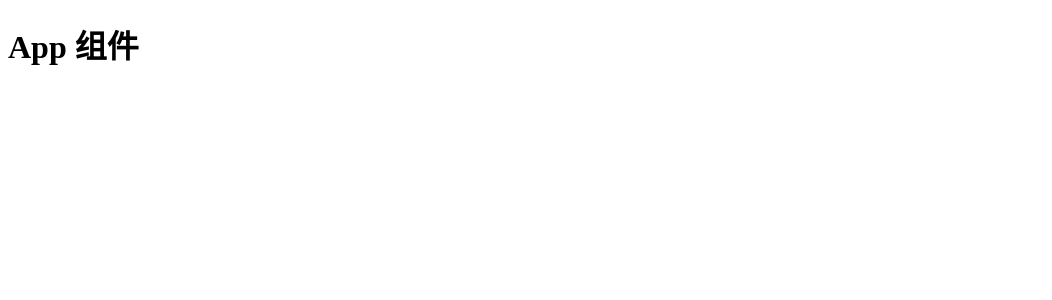
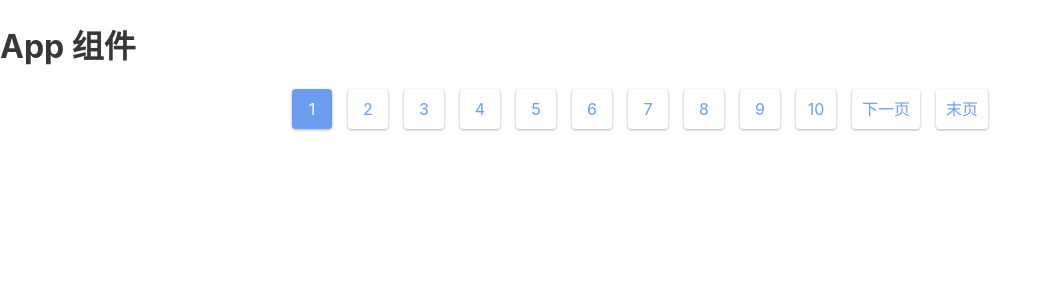
Before and after one commit to tsycheese/my-cite, a Vue app: page / in a window 1280 px wide. Shown: the top 300 px of the page, without its empty margins (0-1052 px from the left). Built offline with nearby package versions, Linux system fonts and the light colour scheme; a small style sheet from the web is missing.

Commit message:
完成分页组件的开发

```diff
--- a/src/App.vue
+++ b/src/App.vue
@@ -1,17 +1,35 @@
 <template>
   <div>
     <h1>App 组件</h1>
-    <Icon type="success"></Icon>
+    <Pager
+      :current="currentPage"
+      :total="total"
+      @pageChange="handlePageChange"
+    />
   </div>
 </template>
 
 <script>
 import Icon from './components/Icon.vue';
+import Pager from './components/Pager';
 
 export default {
   name: 'App', // 如果组件没有在注册时命名，则使用该名称
   components: {
     Icon,
+    Pager,
+  },
+  data() {
+    return {
+      currentPage: 1,
+      total: 302,
+    };
+  },
+  methods: {
+    handlePageChange(newPage) {
+      this.currentPage = newPage;
+      console.log('新的页码:' + newPage);
+    },
   },
 };
 </script>
--- /dev/null
+++ b/src/components/Pager.vue
@@ -0,0 +1,115 @@
+<template>
+  <div class="pager-container">
+    <a v-if="current > 1" @click="handleClick(1)">首页</a>
+    <a v-if="current > 1" @click="handleClick(current - 1)">上一页</a>
+    <a
+      v-for="(page, i) in pages"
+      :key="i"
+      :class="{ active: page === current }"
+      @click="handleClick(page)"
+    >
+      {{ page }}
+    </a>
+    <a v-if="current < total" @click="handleClick(current + 1)">下一页</a>
+    <a v-if="current < total" @click="handleClick(pageNumber)">末页</a>
+  </div>
+</template>
+
+<script>
+export default {
+  props: {
+    // 当前页码
+    current: {
+      type: Number,
+      default: 1,
+    },
+    // 总数据量
+    total: {
+      type: Number,
+      default: 0,
+    },
+    // 每页数据量
+    limit: {
+      type: Number,
+      default: 10,
+    },
+  },
+  computed: {
+    // 总页码数
+    pageNumber() {
+      return Math.ceil(this.total / this.limit);
+    },
+    visibleMin() {
+      let min = this.current - Math.floor(this.limit / 2);
+      if (min < 1) {
+        min = 1;
+      }
+      return min;
+    },
+    visibleMax() {
+      let max = this.visibleMin + this.limit - 1;
+      if (max > this.pageNumber) {
+        max = this.pageNumber;
+      }
+      return max;
+    },
+    pages() {
+      const pages = [];
+      for (let i = this.visibleMin; i <= this.visibleMax; i++) {
+        pages.push(i);
+      }
+      return pages;
+    },
+  },
+  methods: {
+    handleClick(newPage) {
+      if (newPage === this.current) return;
+      if (newPage < 1) newPage = 1;
+      if (newPage > this.pageNumber) newPage = this.pageNumber;
+      console.log(newPage);
+      this.$emit('pageChange', newPage);
+    },
+  },
+};
+</script>
+
+<style lang="less" scoped>
+@import url('../styles/var.less');
+
+.pager-container {
+  display: flex;
+  justify-content: center;
+  margin: 20px 0;
+  text-align: center;
+}
+
+a {
+  box-sizing: border-box;
+  margin: 0 8px;
+  height: 40px;
+  min-width: 40px;
+  line-height: 40px;
+  padding: 0 10px;
+  background-color: #fff;
+  border-radius: 4px;
+  box-shadow: 0 1px 3px rgba(0, 0, 0, 0.3);
+  cursor: pointer;
+
+  &:hover {
+    background-color: @primary;
+    color: #fff;
+  }
+
+  &.disabled {
+    color: #ccc;
+    background-color: #fff;
+    cursor: not-allowed;
+  }
+
+  &.active {
+    background-color: @primary;
+    color: #fff;
+    cursor: default;
+  }
+}
+</style>
--- a/src/main.js
+++ b/src/main.js
@@ -1,5 +1,7 @@
 import Vue from 'vue';
 import App from './App.vue';
+
+import '@/styles/global.less';
 
 new Vue({
   render: (h) => h(App),
--- /dev/null
+++ b/src/styles/global.less
@@ -0,0 +1,22 @@
+@import url(./var.less);
+
+html {
+  color: @words;
+  font-family: "-apple-system", "BlinkMacSystemFont", "Roboto", "Helvetica Neue",
+    "微软雅黑", sans-serif;
+  overflow: hidden;
+}
+
+body {
+  overflow: hidden;
+  margin: 0;
+}
+
+a {
+  text-decoration: none;
+  color: @primary;
+
+  &:hover {
+    color: @primary;
+  }
+}
--- /dev/null
+++ b/src/styles/var.less
@@ -0,0 +1,9 @@
+// less变量
+@danger: #cc3600; // 危险、错误
+@primary: #6b9eee; // 主色调、链接
+@words: #373737; // 大部分文字、深色文字
+@lightWords: #999; // 少部分文字、浅色文字
+@warn: #dc6a12; // 警告
+@success: #7ebf50; // 成功
+@gray: #b4b8bc; // 灰色
+@dark: #202020; // 深色
```
